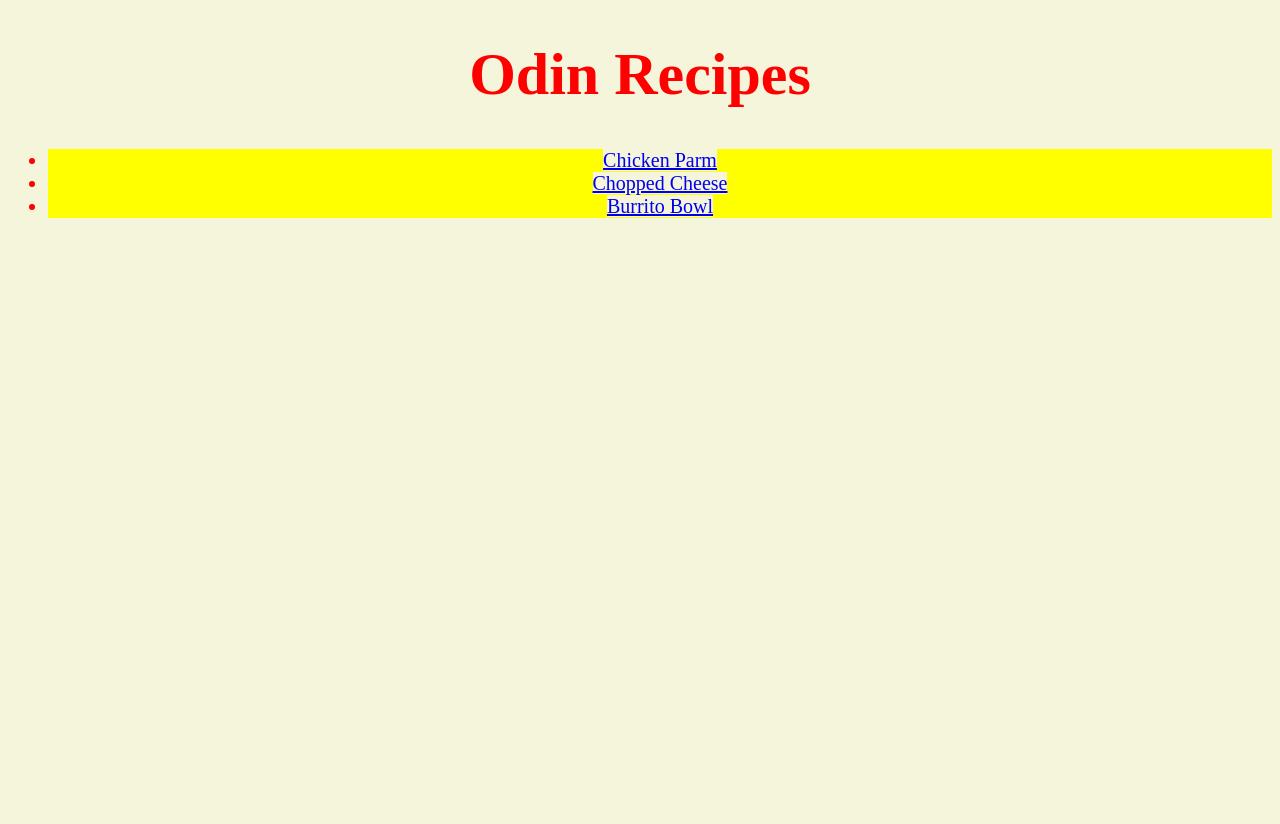
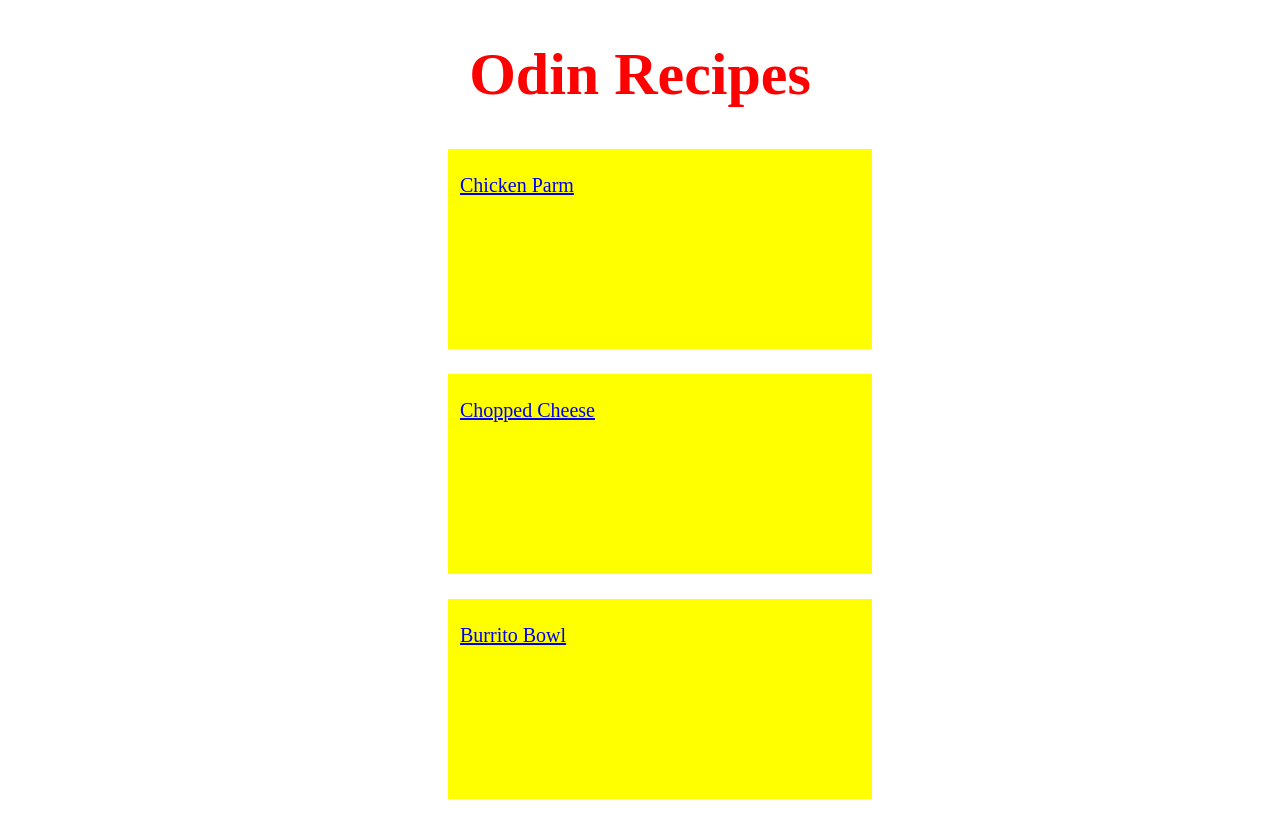
Before and after one commit to skullwrecker22/odin-recipes, a plain HTML site: page index.html in a window 1280 px wide. Before the commit the page ends 800 px from the top, so only its background shows below. Drawn offline with Linux system fonts and the light colour scheme.

Commit message:
Add css styles to webpages
With the newfound knowledge of css styles we're able to add a bit more
substance to the pages that we currently have. I was able to change the
main page and also some of the recipe pages to my liking.

```diff
--- a/styles.css
+++ b/styles.css
@@ -1,7 +1,7 @@
 *{
     font-size: 20px;
     font-family: "Times New Roman", sans-serif;
-    background: beige;
+    box-sizing: content-box;
 }
 
 #title{
@@ -11,10 +11,14 @@
 }
 
 .recipe-list{
-    text-align:center;
-    list-style-type:disc;
+    list-style-type: none;
     color: red;
     background: yellow;
+    display: block;
+    margin: 25px auto;
+    padding: 25px 12px;
+    height: 150px;
+    width: 400px;
 }
 
 .button{
@@ -27,3 +31,16 @@
     text-align:center;
     font-size: 16px;
 }
+
+/*This is the chicken parm section*/
+.chicken-parm{
+    background-color: beige;
+    border: 3px solid red;
+}
+
+
+
+
+
+
+/*This is the burrito bowl section*/
```
Also changed, not shown: recipes/burrito-bowl.html (+2 -1 lines), recipes/chicken-parm.html (+2 -2 lines).
